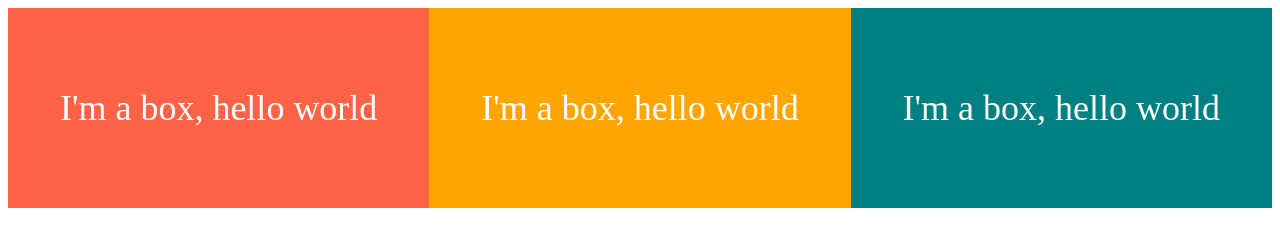
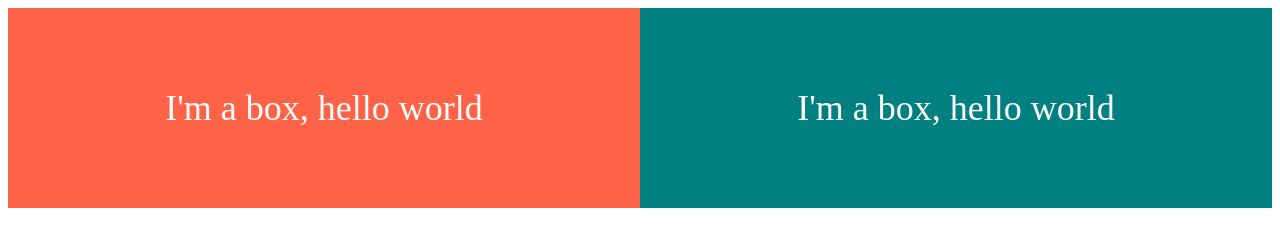
Before and after one commit to Kronii1/CSS_Layout_MasterClass, a website built with Vite: page FlexBox/css-layout-masterclass/index.html in a window 1280 px wide. Built offline with nearby package versions, Linux system fonts and the light colour scheme.

```diff
--- a/FlexBox/css-layout-masterclass/index.html
+++ b/FlexBox/css-layout-masterclass/index.html
@@ -11,7 +11,6 @@
     <div class="father">
       <div class="box">I'm a box, hello world</div>
       <div class="box">I'm a box, hello world</div>
-      <div class="box">I'm a box, hello world</div>
     </div>
   </body>
 </html>
--- a/FlexBox/css-layout-masterclass/styles/style.css
+++ b/FlexBox/css-layout-masterclass/styles/style.css
@@ -16,17 +16,9 @@
 .box:first-child {
   background-color: tomato;
   flex-grow: 1;
-  flex-shrink: 3;
-}
-
-.box:nth-child(2) {
-  background-color: orange;
-  flex-grow: 1;
-  flex-shrink: 0;
 }
 
 .box:last-child {
   background-color: teal;
   flex-grow: 1;
-  flex-shrink: 1;
 }
```
Also changed, not shown: 1 other file.
